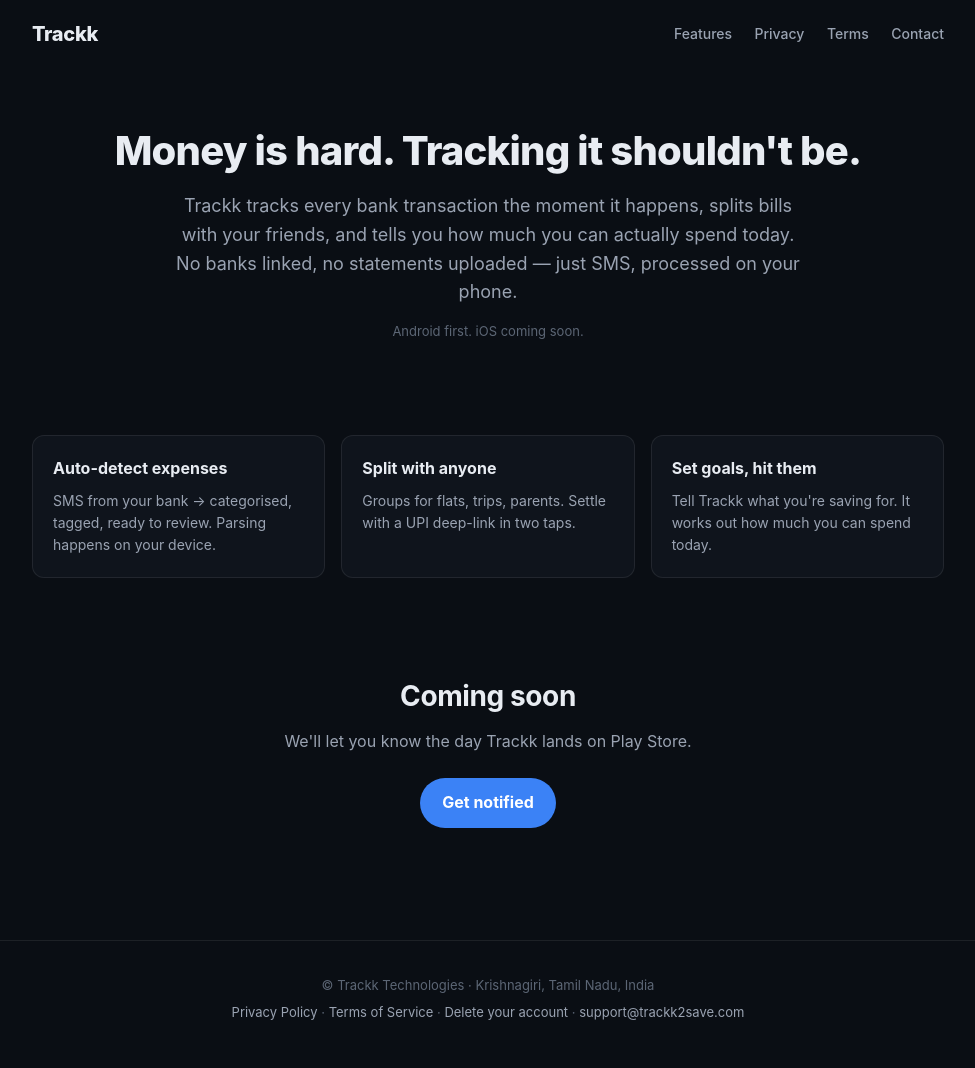
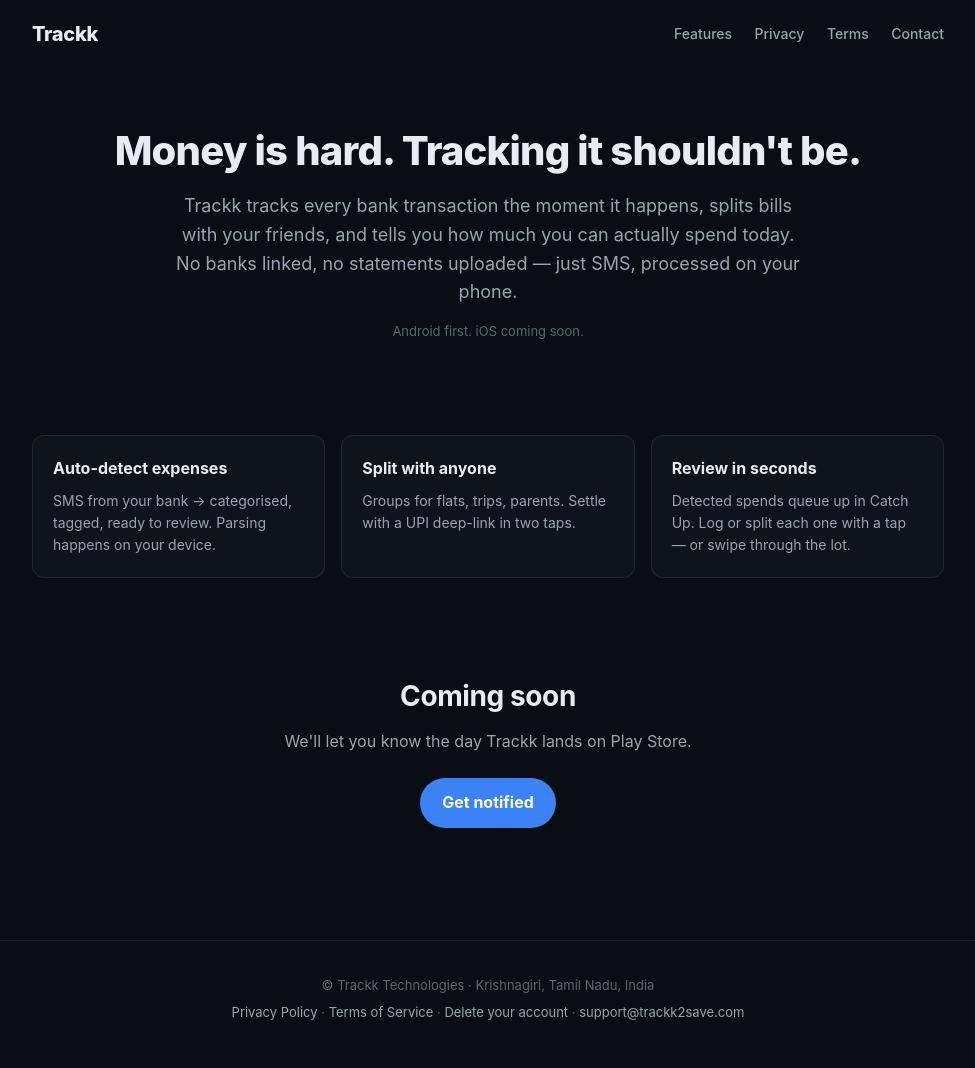
Before and after one commit to nikhilsampatraokumbhar/trackk-web, a Jekyll site: the page index.html, which Jekyll copies as it is, in a window 1280 px wide. Shown: the whole page, without its empty margins (152-1127 px from the left). Built offline with Jekyll 4.4.1, drawn with Linux system fonts in a browser that asks for light colours.

Commit message:
Stop advertising savings goals
The Goals feature is hidden in the app (it asked new users to make a
budgeting decision before they had any data), so the site should not be
selling it. Someone arriving from these pages — or upgrading on the strength
of them — would look for goals and find nothing.

- Site description and page meta description no longer mention savings goals.
- The third feature card ("Set goals, hit them") is replaced with the review
  loop that actually ships: detected spends queue up in Catch Up and are
  logged or split with a tap.
- Terms: the list of what the Service lets you do no longer claims you can
  set savings goals, since you currently can't.

Deliberately NOT changed — the privacy policy, the "Your Content" definition
in the Terms, and the delete-account page all still list goals among the data
Trackk holds, syncs, exports, and deletes. That remains accurate: the app's
goal storage and sync were left intact so existing users' goals are preserved
rather than destroyed. Removing those mentions would understate what we hold,
which is the opposite of a privacy improvement. They should only be revised
if goal data is actually purged.

Co-Authored-By: Claude Opus 4.8 <noreply@anthropic.com>
Claude-Session: https://claude.ai/code/session_01AeqY5ym9E5n6iwewS4sTok

```diff
--- a/_config.yml
+++ b/_config.yml
@@ -1,7 +1,7 @@
 # Jekyll config for trackk2save.com (GitHub Pages).
 # Kept minimal so we don't depend on any theme — every page is plain HTML.
 title: Trackk
-description: A smarter expense tracker. Track personal spending, split with friends, hit your savings goals.
+description: A smarter expense tracker. Track personal spending and split expenses with friends, automatically.
 url: https://trackk2save.com
 exclude:
   - README.md
--- a/index.html
+++ b/index.html
@@ -4,7 +4,7 @@
   <meta charset="utf-8">
   <meta name="viewport" content="width=device-width,initial-scale=1">
   <title>Trackk — A smarter expense tracker</title>
-  <meta name="description" content="Track personal spending, split expenses with friends, hit your savings goals. Auto-tracks bank SMS. Built for India.">
+  <meta name="description" content="Track personal spending and split expenses with friends. Auto-tracks bank SMS. Built for India.">
   <link rel="stylesheet" href="/style.css">
 </head>
 <body>
@@ -40,8 +40,8 @@
         <p>Groups for flats, trips, parents. Settle with a UPI deep-link in two taps.</p>
       </div>
       <div class="card">
-        <h3>Set goals, hit them</h3>
-        <p>Tell Trackk what you're saving for. It works out how much you can spend today.</p>
+        <h3>Review in seconds</h3>
+        <p>Detected spends queue up in Catch Up. Log or split each one with a tap — or swipe through the lot.</p>
       </div>
     </section>
 
```
Also changed, not shown: terms.md (+1 -1 lines).
